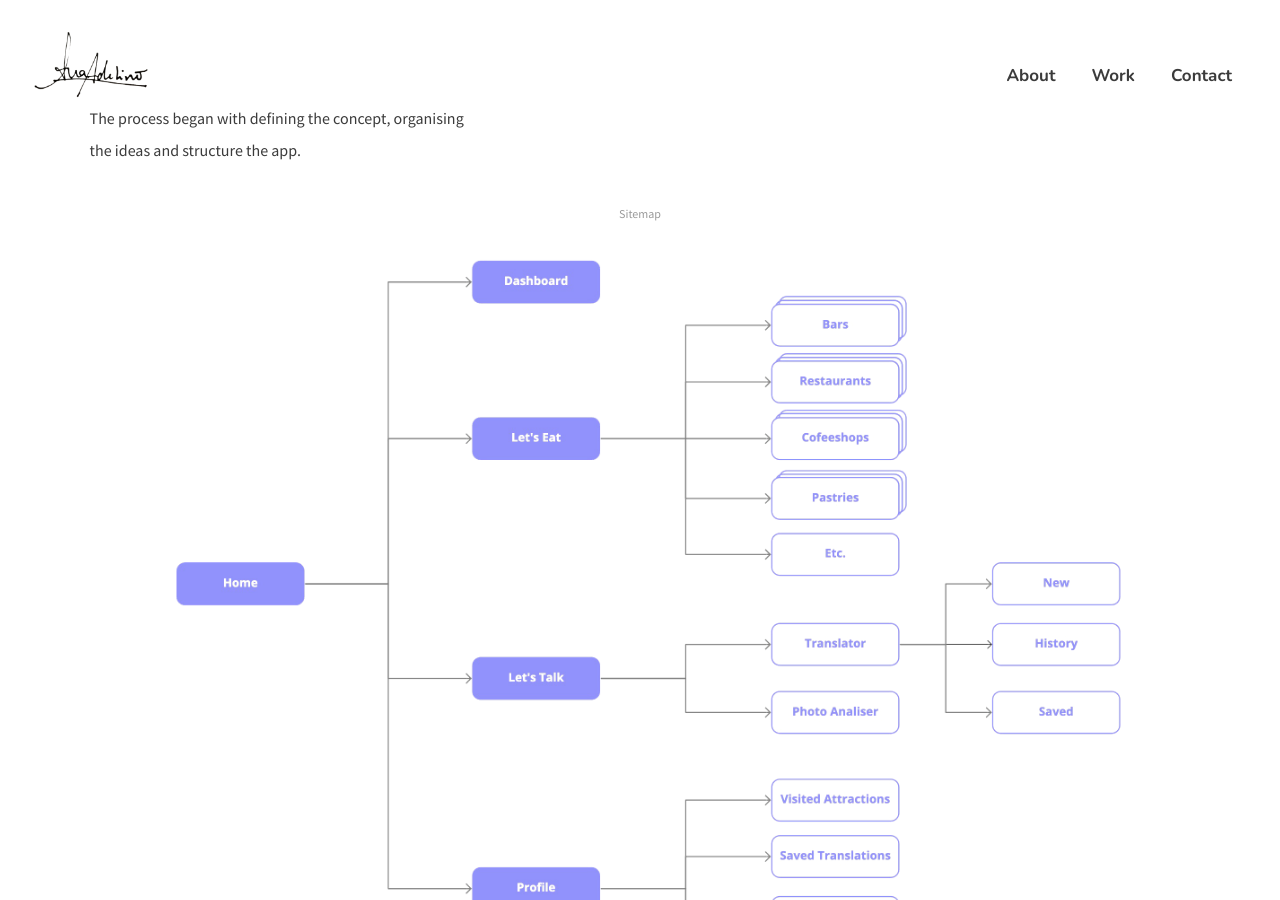
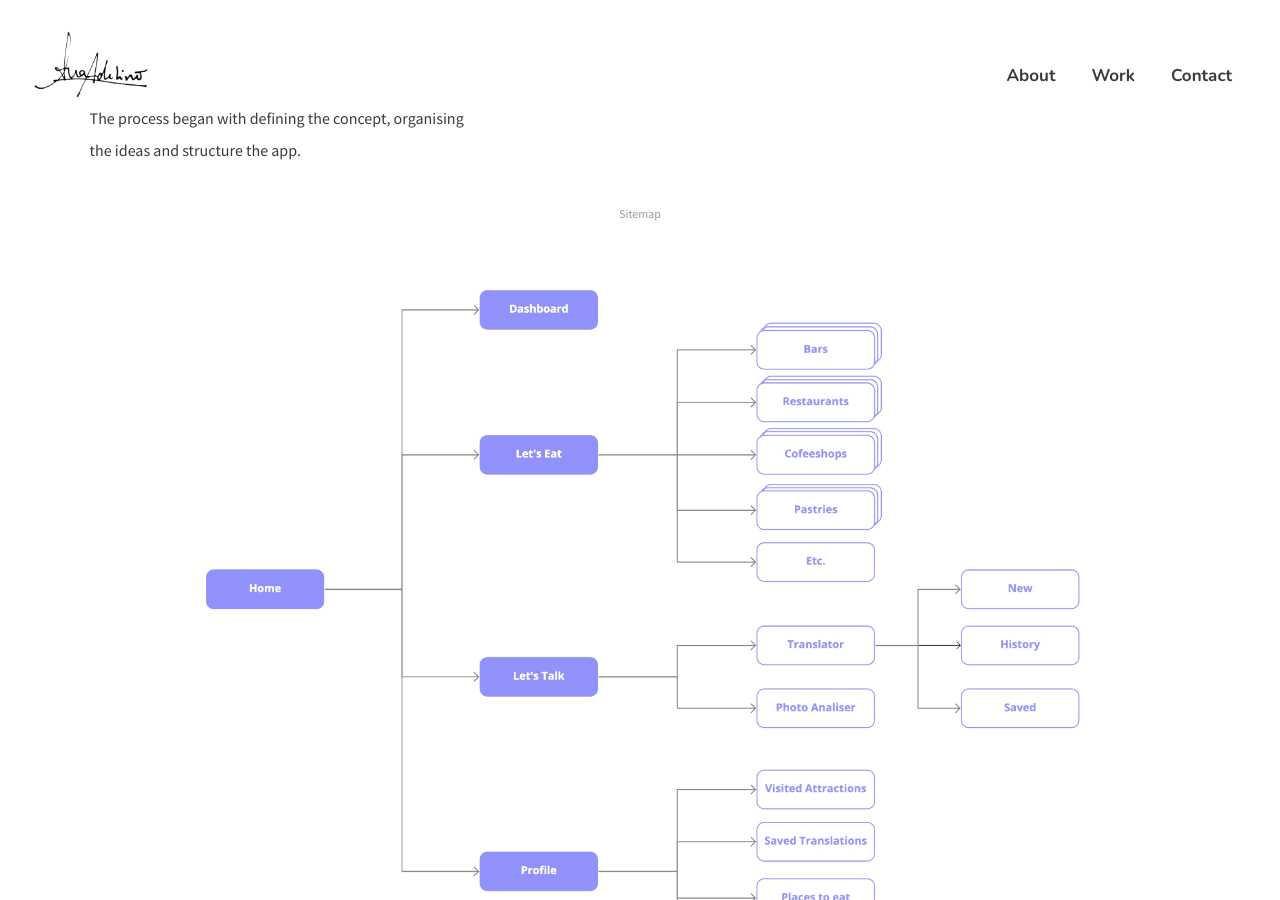
Before and after one commit to anaadelino/anaadelino.github.io, a Jekyll site: the page built from _posts/2016-05-17-trabalho-5.md, in a window 1280 px wide and 900 px high, scrolled down 1872 px. Built offline with Jekyll 4.4.1, drawn with Linux system fonts in a browser that asks for light colours.

```diff
--- a/_posts/2016-05-17-trabalho-5.md
+++ b/_posts/2016-05-17-trabalho-5.md
@@ -6,7 +6,7 @@ author: Ana Adelino
 image: /assets/images/trabalho5.jpg
 ---
 
-<figure><img src="/assets/images/trabalho5.jpg" width="100%"></figure>
+<figure><img src="/assets/images/trabalho5.jpg" width="100%" alt="App Design"></figure>
 
 ## Touristing App
 ### Making Trips Easy
@@ -26,11 +26,11 @@ The process began with defining the concept, organising the ideas and structure
 
 #### Sitemap
 
-<figure><img src="/assets/images/Touristing/touristing1.png" width="80%" alt="Sitemap"></figure>
+<figure><img src="/assets/images/Touristing/touristing1.png" width="100%" alt="Sitemap"></figure>
 
 #### Moodboard
 
-<figure><img src="/assets/images/Touristing/touristing2.png" width="80%" alt="Moodboard"></figure>
+<figure><img src="/assets/images/Touristing/touristing2.png" width="100%" alt="Moodboard"></figure>
 
 #### Wireframes
 
@@ -40,7 +40,7 @@ The process began with defining the concept, organising the ideas and structure
 
 #### Style Guide
 
-<figure><img src="/assets/images/Touristing/touristing4.png" width="80%" alt="Style Guide"></figure>
+<figure><img src="/assets/images/Touristing/touristing4.png" width="100%" alt="Style Guide"></figure>
 
 #### Final Mockups
 
```
Also changed, not shown: _posts/2019-01-01-trabalho-1.md (+12 -2 lines), assets/images/Touristing/touristing1.png, assets/images/Touristing/touristing2.png, assets/images/Touristing/touristing4.png.
